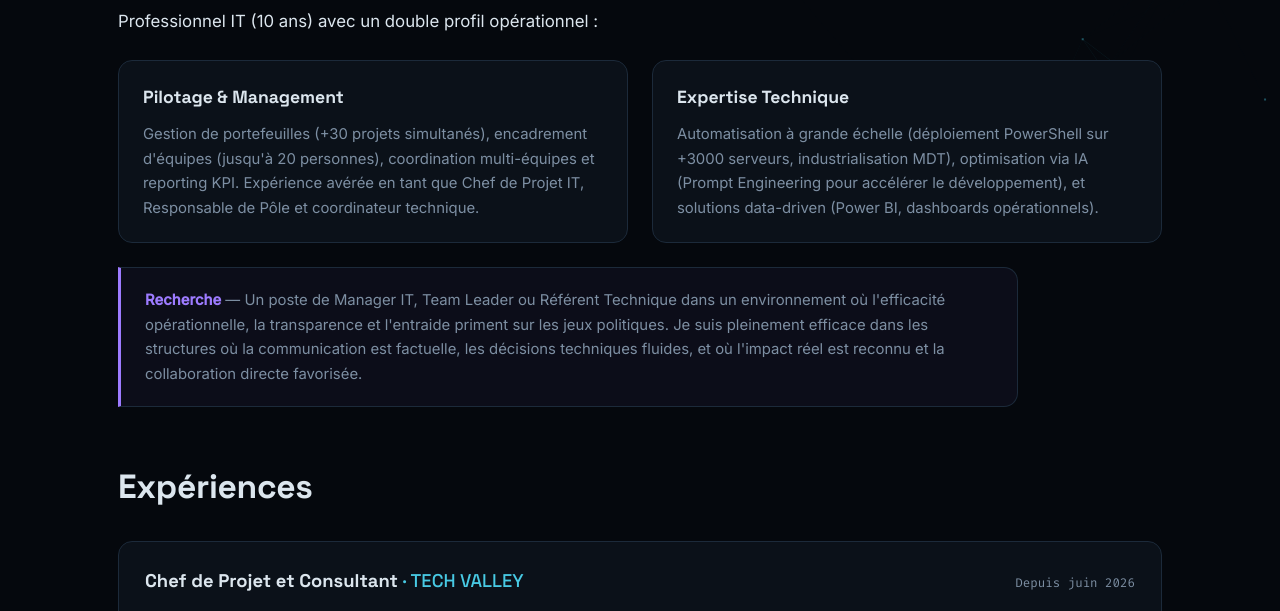
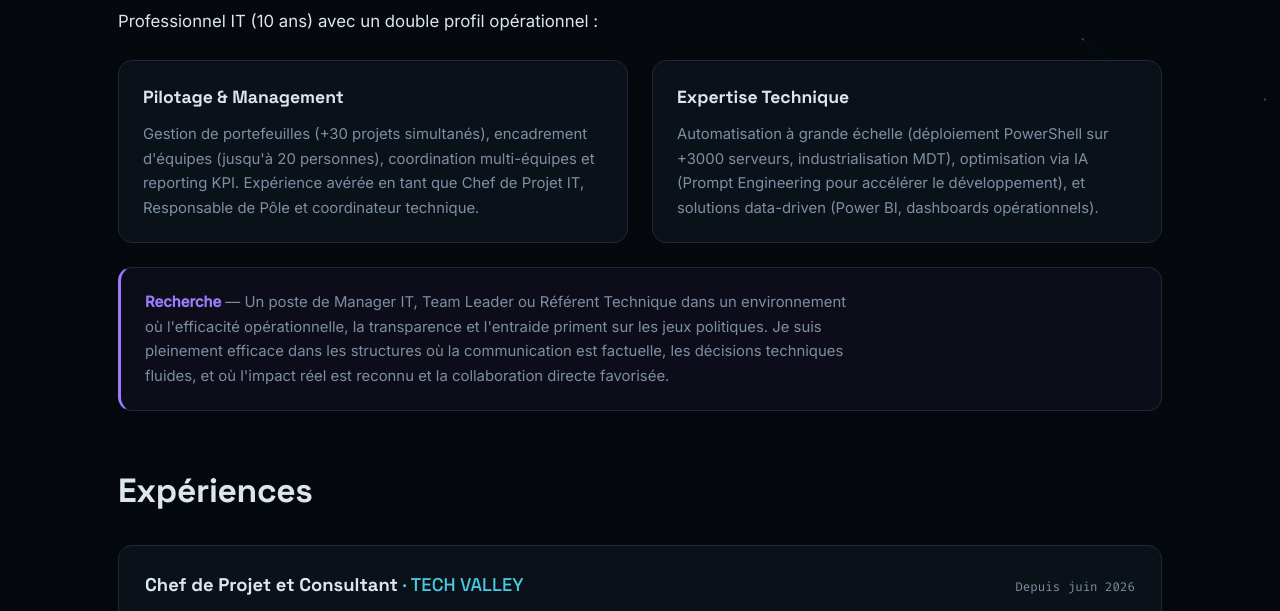
Before and after one commit to KevinArnoud/kevinarnoud.github.io, a plain HTML site: page dc.html in a window 1280 px wide. Shown: the part 604-1215 px from the top of the page. Drawn offline with Linux system fonts and the light colour scheme.

Commit message:
DC — harmonisation bloc Recherche
Co-Authored-By: Claude Opus 5 (1M context) <noreply@anthropic.com>

```diff
--- a/assets/css/style.css
+++ b/assets/css/style.css
@@ -518,13 +518,20 @@ footer {
   font-family: var(--font-display); font-size: 1.1rem; margin-bottom: 10px;
 }
 .dc-pilier p { color: var(--muted); font-size: .93rem; }
+/* Aligné sur .dc-pilier — mêmes padding, rayon et interligne (1.65
+   hérité du body) : l'encart doit lire comme une troisième surface de
+   la même famille, pas comme un bandeau. Seul le liseré violet le
+   distingue. */
 .dc-recherche {
-  margin-top: var(--gap); padding: 20px 24px; max-width: 900px;
+  margin-top: var(--gap); padding: 22px 24px;
   border: 1px solid var(--line); border-left: 3px solid var(--accent-2);
-  border-radius: 0 var(--radius) var(--radius) 0;
+  border-radius: var(--radius);
   background: rgba(157, 123, 255, .05);
   color: var(--muted); font-size: .93rem;
 }
+/* Pleine largeur pour tenir la grille, mesure bornée pour la lecture :
+   au-delà d'environ 75 caractères, l'œil rate la ligne au retour. */
+.dc-recherche-texte { max-width: 75ch; }
 .dc-recherche strong { color: var(--accent-2); font-weight: 600; }
 
 /* -- Expériences : format PROMPT / RESPONSE (cohérence DA-3) -- */
@@ -678,6 +685,10 @@ footer {
   .dc-exp, .dc-pilier, .dc-skill, .dc-soft, .dc-recherche {
     background: #fff !important; border: 1px solid var(--line) !important;
   }
+  /* Le liseré violet est l'identité du bloc Recherche : le à-plat
+     ci-dessus le ramènerait au gris des autres surfaces. --accent-2
+     vaut ici sa déclinaison encre (#4b338f), lisible en niveaux de gris. */
+  .dc-recherche { border-left: 3px solid var(--accent-2) !important; }
   .chip {
     background: #fff !important; border: 1px solid var(--line) !important;
     color: var(--text) !important; font-size: 7.5pt; padding: 1px 6px;
@@ -714,6 +725,9 @@ footer {
   .dc-piliers, .dc-grille-skills, .dc-grille-soft {
     grid-template-columns: 1fr 1fr; gap: 10px;
   }
+  /* Suit le gap resserré des piliers ci-dessus : sur papier, --gap
+     (24px) rouvrirait un trou sous les deux cartes. */
+  .dc-recherche { margin-top: 10px; }
   .dc-double { grid-template-columns: 1.6fr 1fr; gap: 16px; }
   #dc-formations { padding-bottom: 0; }
 
--- a/assets/js/dc.js
+++ b/assets/js/dc.js
@@ -107,7 +107,12 @@
       "</div>" +
       (p.recherche
         ? '<aside class="dc-recherche">' +
-            "<strong>Recherche</strong> — " + esc(p.recherche) +
+            /* Le texte est encapsulé : l'encart tient la pleine largeur
+               de la grille, mais sa ligne reste bornée à une mesure
+               lisible (cf. .dc-recherche-texte). */
+            '<p class="dc-recherche-texte">' +
+              "<strong>Recherche</strong> — " + esc(p.recherche) +
+            "</p>" +
           "</aside>"
         : "")
     );
```
